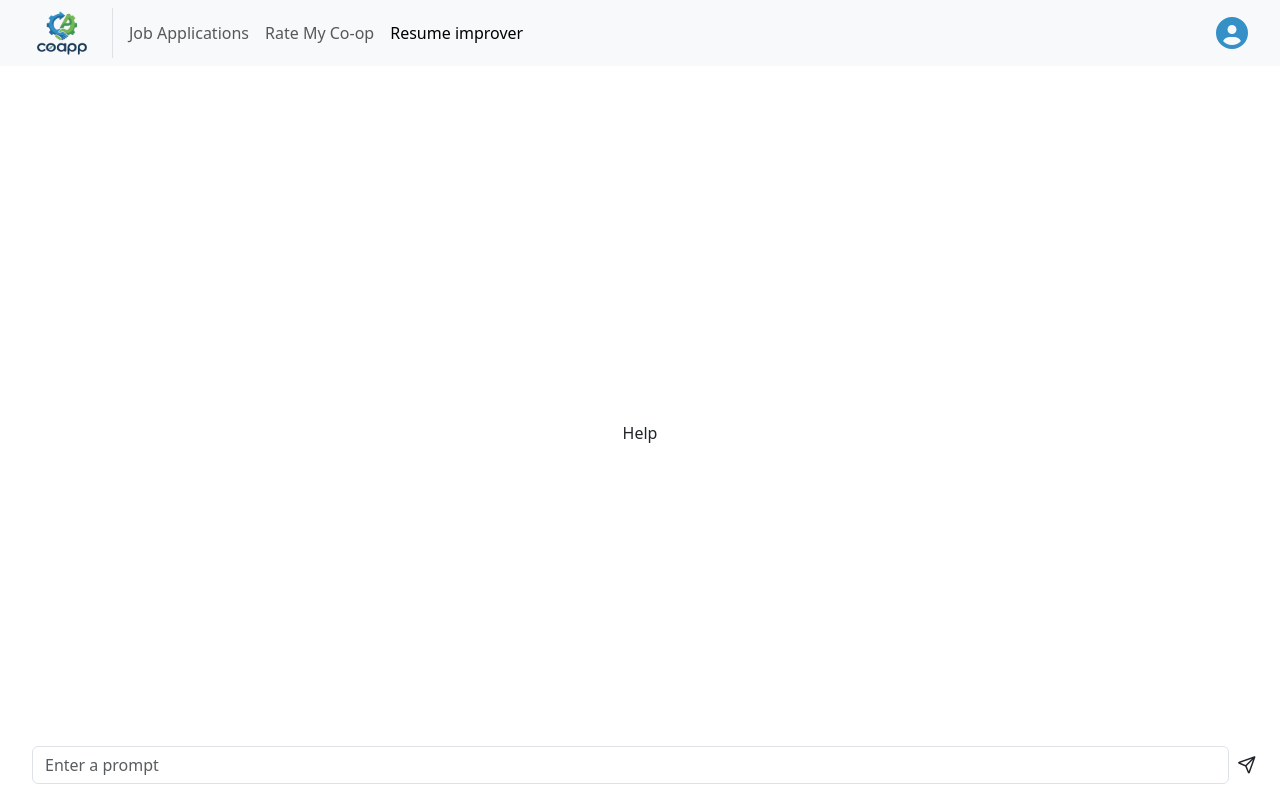
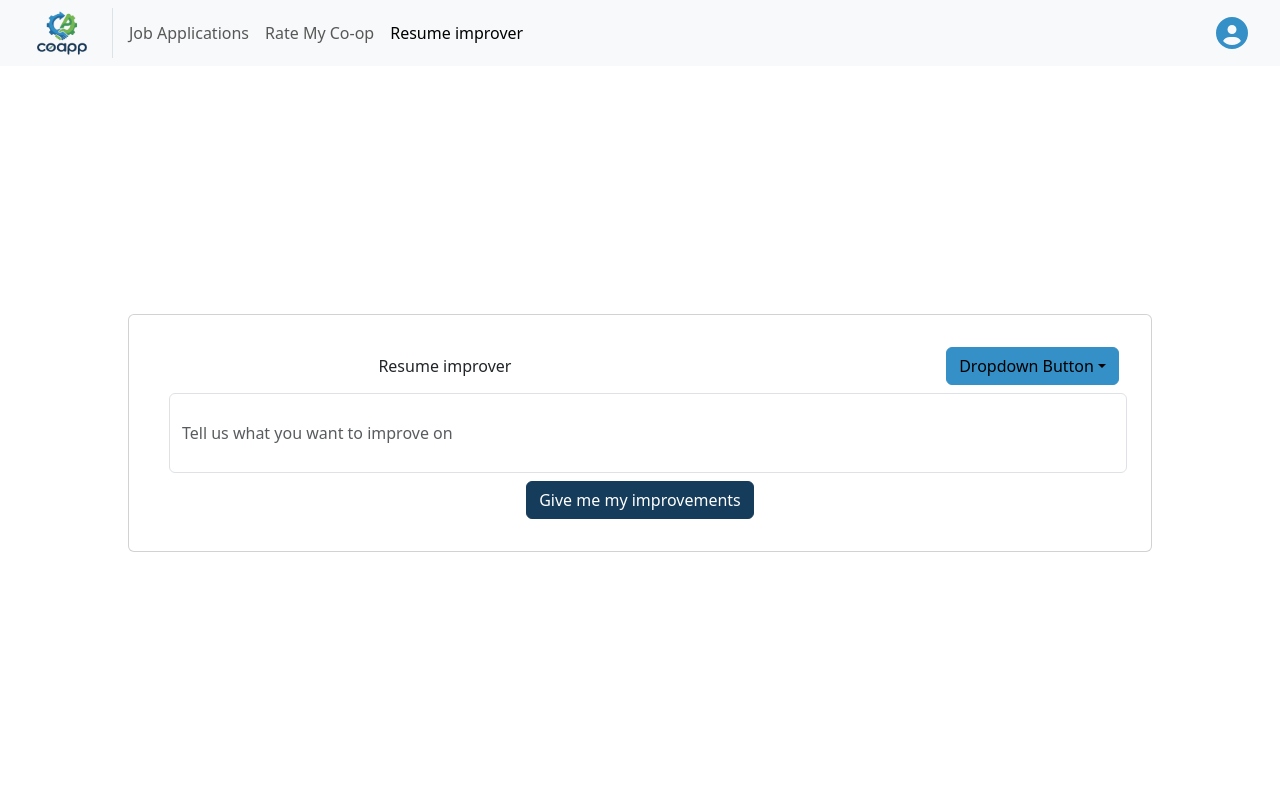
Before and after one commit to Co-App-Team/frontend, a React (Vite) app: page /chatbot in a window 1280 px wide. Built offline with nearby package versions, Linux system fonts and the light colour scheme; no server answers; sample sign-in values are in the browser's storage.

Commit message:
Ideas for resume improvement page

```diff
--- a/src/pages/ChatbotPage.jsx
+++ b/src/pages/ChatbotPage.jsx
@@ -1,27 +1,67 @@
-import { faPaperPlane } from '@fortawesome/free-regular-svg-icons';
-import { FontAwesomeIcon } from '@fortawesome/react-fontawesome';
-import { Form } from 'react-bootstrap';
+import { Button, Card, Col, Dropdown, Form, Row } from 'react-bootstrap';
 
 const ChatbotPage = () => {
   return (
-    <div className="h-auto">
-      Help
-      <div
-        className="p-3"
-        style={{ position: 'fixed', bottom: 0, left: 0, width: '100%' }}>
-        <div className="d-flex">
-          <Form.Control
-            type="text"
-            placeholder="Enter a prompt"
-            className="ms-3"
-          />
-          <FontAwesomeIcon
-            icon={faPaperPlane}
-            className="align-self-center m-2"
-          />
-        </div>
-      </div>
+    <div style={{ minWidth: '80vw' }}>
+      <Row>
+        <Col
+          xs={12}
+          sm={12}
+          md={12}
+          lg={12}
+          xl={12}>
+          <Card>
+            <Card.Text>
+              <div className="d-flex align-items-center justify-content-center">
+                <div className="m-auto">
+                  {/* TODO: Center me */}
+                  Resume improver
+                </div>
+                <Dropdown className="ms-auto">
+                  <Dropdown.Toggle
+                    variant="secondary"
+                    id="dropdown-basic">
+                    Dropdown Button
+                  </Dropdown.Toggle>
+
+                  <Dropdown.Menu>
+                    <Dropdown.Item href="#/action-1">Action</Dropdown.Item>
+                    <Dropdown.Item href="#/action-2">Another action</Dropdown.Item>
+                    <Dropdown.Item href="#/action-3">Something else</Dropdown.Item>
+                  </Dropdown.Menu>
+                </Dropdown>
+              </div>
+
+              <Form.Control
+                placeholder="Tell us what you want to improve on"
+                className="m-2"
+                style={{ minHeight: '5rem' }}
+              />
+              <Button>Give me my improvements</Button>
+            </Card.Text>
+          </Card>
+        </Col>
+      </Row>
     </div>
+
+    // <div className="h-auto">
+    //   Help
+    //   <div
+    //     className="p-3"
+    //     style={{ position: 'fixed', bottom: 0, left: 0, width: '100%' }}>
+    //     <div className="d-flex">
+    //       <Form.Control
+    //         type="text"
+    //         placeholder="Enter a prompt"
+    //         className="ms-3"
+    //       />
+    //       <FontAwesomeIcon
+    //         icon={faPaperPlane}
+    //         className="align-self-center m-2"
+    //       />
+    //     </div>
+    //   </div>
+    // </div>
   );
 };
 
```
